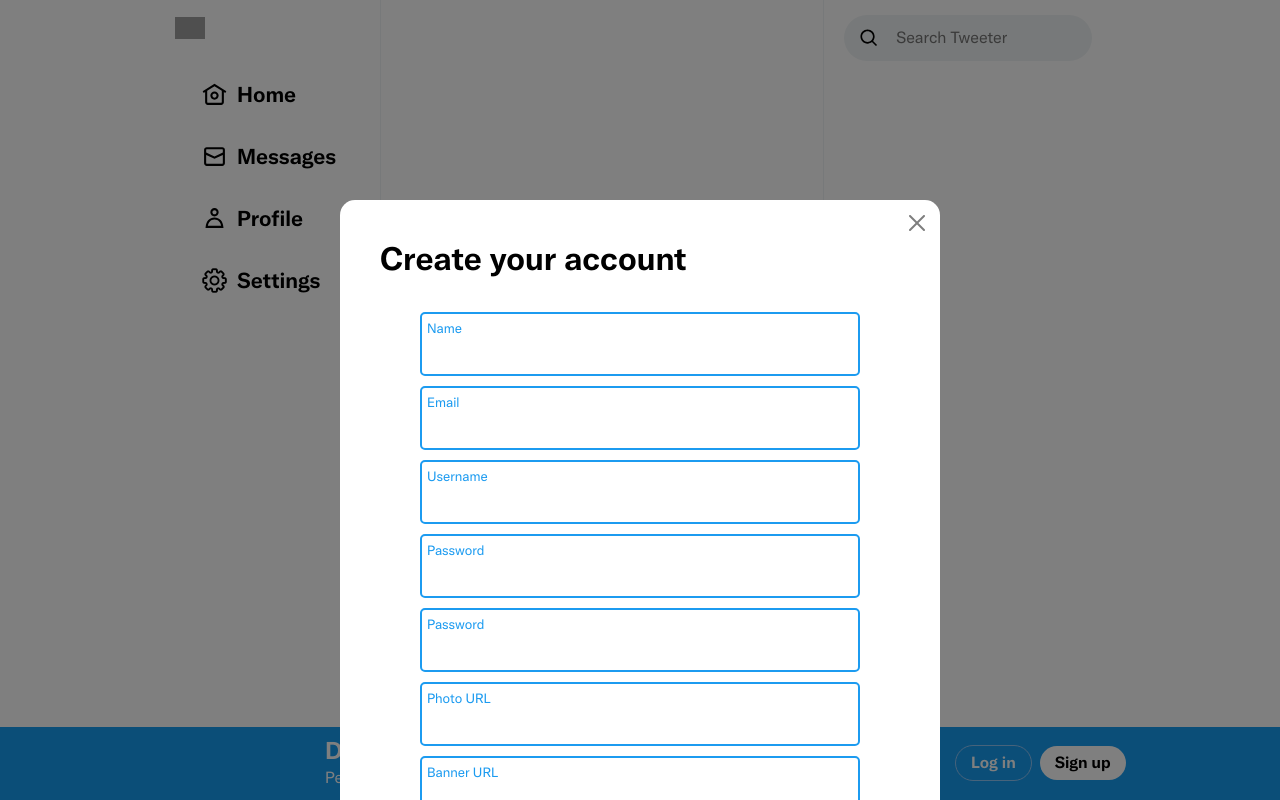
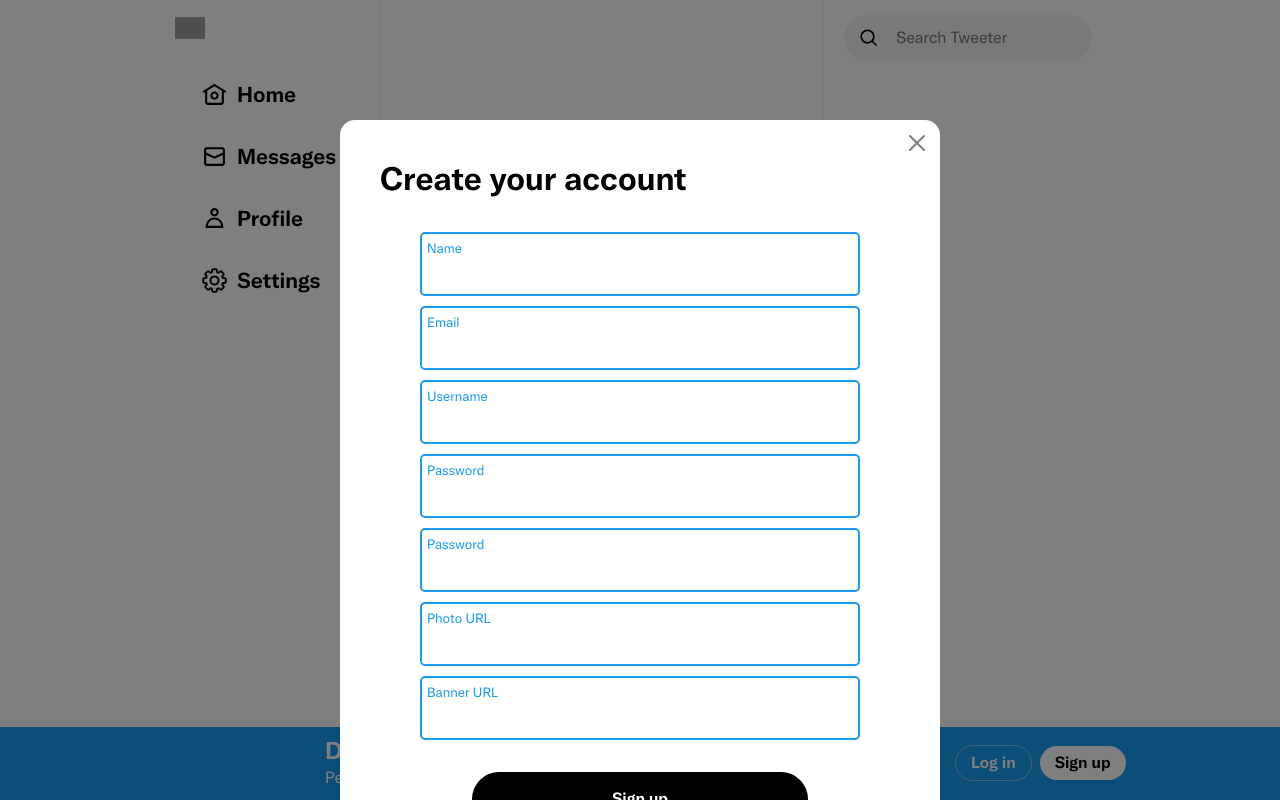
Before and after one commit to t-hoffman/Capstone-Project-Frontend, a React (Create React App) app: page /signup in a window 1280 px wide. Built offline with nearby package versions, Linux system fonts and the light colour scheme; no server answers; grey boxes are pictures that could not be loaded.

Commit message:
change modal position

```diff
--- a/src/Components/Tweets/TweetList.js
+++ b/src/Components/Tweets/TweetList.js
@@ -138,7 +138,7 @@ const Tweet = ({ idx, id, user, content, created_at, comments, likes, setTweet,
                     <b>Delete</b>
                   </div>
                 </div>
-              )}
+            )}
           </div>
           <div style={{fontWeight:'normal'}}>
             {content}
--- a/src/css/SignUp.css
+++ b/src/css/SignUp.css
@@ -5,7 +5,10 @@
   border-radius: 15px
 }
 
-.modal-dialog { max-width: 600px !important; margin-top: 25vh }
+.modal-dialog {
+  max-width: 600px !important;
+  margin-top: 15vh;
+}
 .modal-header, .modal-footer { border: none }
 .modal-header { padding: 40px 0 0 40px }
 .modal-footer { justify-content: center }
```
